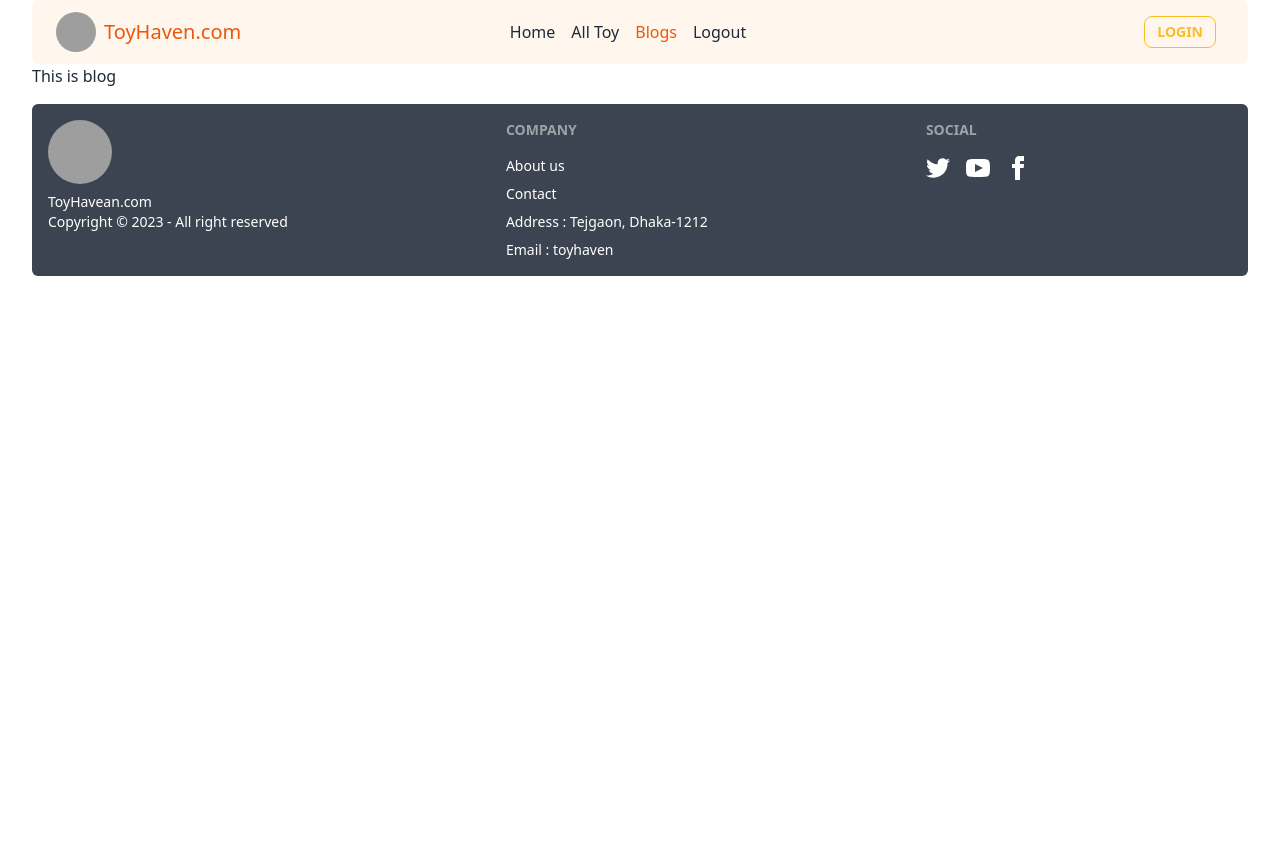
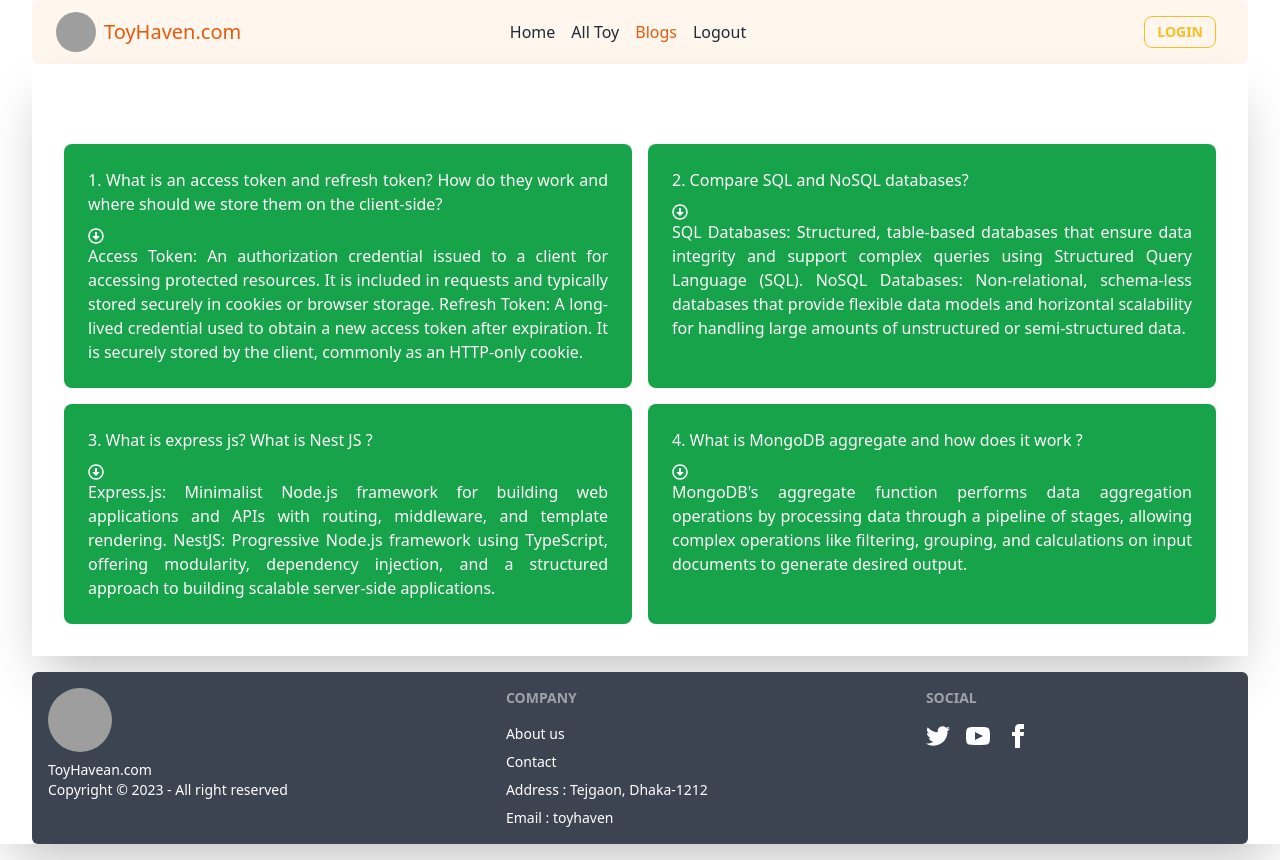
Before and after one commit to Nazmulhossain3/toy-market-client, a React (Vite) app: page /blog in a window 1280 px wide. Before the commit the page ends 800 px from the top, so only its background shows below. Built offline with nearby package versions, Linux system fonts and the light colour scheme; no server answers; grey boxes are pictures that could not be loaded.

Commit message:
seach option is added

```diff
--- a/src/Home/Home/Category.jsx
+++ b/src/Home/Home/Category.jsx
@@ -1,163 +1,143 @@
-import React, { useEffect, useState } from 'react';
-import { Tab, Tabs, TabList, TabPanel } from 'react-tabs';
+import React, { useEffect, useState } from "react";
+import { Tab, Tabs, TabList, TabPanel } from "react-tabs";
 
-import 'react-tabs/style/react-tabs.css';
+import "react-tabs/style/react-tabs.css";
 
 const Category = () => {
-    const [fuzzies,setFuzzies] = useState([])
-    const [snugglekins,setSnugglekins] = useState([])
-    const [honeyBears, setHoneyBears ] = useState([])
+  const [fuzzies, setFuzzies] = useState([]);
+  const [snugglekins, setSnugglekins] = useState([]);
+  const [honeyBears, setHoneyBears] = useState([]);
 
+  useEffect(() => {
+    fetch("http://localhost:5000/newTeddy/Fuzzy")
+      .then((res) => res.json())
+      .then((data) => {
+        setFuzzies(data);
+      });
+  }, [fuzzies]);
 
-    useEffect(()=>{
-        fetch('http://localhost:5000/newTeddy/Fuzzy')
-        .then(res => res.json())
-        .then(data => {
-            setFuzzies(data)
-        })
-    },[fuzzies])
+  useEffect(() => {
+    fetch("http://localhost:5000/newTeddy/Snugglekins")
+      .then((res) => res.json())
+      .then((data) => {
+        setSnugglekins(data);
+      });
+  }, [snugglekins]);
 
-
-    useEffect(()=>{
-        fetch('http://localhost:5000/newTeddy/Snugglekins')
-        .then(res => res.json())
-        .then(data => {
-            setSnugglekins(data)
-        })
-
-    },[snugglekins])
-
-   useEffect(()=>{
-    fetch('http://localhost:5000/newTeddy/Honey%20Bear')
-    .then(res => res.json())
-    .then(data => {
-        setHoneyBears(data)
-    })
-
-   },[honeyBears])
-
+  useEffect(() => {
+    fetch("http://localhost:5000/newTeddy/Honey%20Bear")
+      .then((res) => res.json())
+      .then((data) => {
+        setHoneyBears(data);
+      });
+  }, [honeyBears]);
 
   return (
-       <div className='bg-orange-50'>
+    <div className="bg-orange-50">
+      <h2 className=" font-bold text-center text-2xl text-orange-500">
+        Choose more Teddy Bear by Category
+      </h2>
 
-        <h2 className=' font-bold text-center text-2xl text-orange-500'>Choose more Teddy Bear by Category</h2>
-
-    <Tabs className='mb-6 p-12 text-center'>
-
-       <TabList className='text-green-500'>
+      <Tabs className="mb-6 p-12 text-center">
+        <TabList className="text-green-500">
           <Tab>Honey Bear</Tab>
           <Tab>Snugglekins</Tab>
           <Tab>Fuzzy</Tab>
         </TabList>
 
         <TabPanel>
-
-       <div className='grid md:grid-cols-3 gap-4 mt-6'>
-         {
-            honeyBears.map(honeyBear => <div className=''>
-
-
-    <div className='tab-card'>
-
+          <div className="grid md:grid-cols-3 gap-4 mt-6">
+            {honeyBears.map((honeyBear) => (
+              <div className="">
+                <div className="tab-card">
                   <div className="card card-compact w-64 bg-base-100 shadow-xl">
-  <figure><img className='object-cover h-64' src={honeyBear.photo} alt="Shoes" /></figure>
+                    <figure>
+                      <img
+                        className="object-cover h-64"
+                        src={honeyBear.photo}
+                        alt="Shoes"
+                      />
+                    </figure>
                     <div className="card-body">
                       <h2 className="card-title">name :{honeyBear.name}</h2>
                       <h2 className="card-title">price :{honeyBear.price}</h2>
                       <p className="card-title">Rating :{honeyBear.Rating}</p>
 
                       <div className="card-actions flex mx-auto w-full">
-      <button className="border-2 text-white  bg-green-500 px-6 w-64 py-2 rounded-xl">View Details</button>
+                        <button className="border-2 text-white  bg-green-500 px-6 w-64 py-2 rounded-xl">
+                          View Details
+                        </button>
                       </div>
                     </div>
                   </div>
-
                 </div>
-
-
-
-
-           </div>)
-         }
-
               </div>
-
-
+            ))}
+          </div>
         </TabPanel>
 
-
         <TabPanel>
-       <div className='grid md:grid-cols-3 gap-4 mt-6'>
-         {
-            snugglekins.map(snugglekin => <div className=''>
-
-
-    <div className='tab-card'>
-
+          <div className="grid md:grid-cols-3 gap-4 mt-6">
+            {snugglekins.map((snugglekin) => (
+              <div className="">
+                <div className="tab-card">
                   <div className="card card-compact w-64 bg-base-100 shadow-xl">
-  <figure><img className='object-cover h-64' src={snugglekin.photo} alt="Shoes" /></figure>
+                    <figure>
+                      <img
+                        className="object-cover h-64"
+                        src={snugglekin.photo}
+                        alt="Shoes"
+                      />
+                    </figure>
                     <div className="card-body">
                       <h2 className="card-title">name :{snugglekin.name}</h2>
                       <h2 className="card-title">price :{snugglekin.price}</h2>
                       <p className="card-title">Rating :{snugglekin.Rating}</p>
 
                       <div className="card-actions flex mx-auto w-full">
-      <button className="border-2 text-white  bg-green-500 px-6 w-64 py-2 rounded-xl">View Details</button>
+                        <button className="border-2 text-white  bg-green-500 px-6 w-64 py-2 rounded-xl">
+                          View Details
+                        </button>
                       </div>
                     </div>
                   </div>
-
                 </div>
-
-
-
-
-           </div>)
-         }
-
               </div>
-
-
-
+            ))}
+          </div>
         </TabPanel>
 
         <TabPanel>
-         <div className='grid md:grid-cols-3 gap-4 mt-6'>
-         {
-            fuzzies.map(fuzzy => <div className=''>
-
-
-    <div className='tab-card'>
-
+          <div className="grid md:grid-cols-3 gap-4 mt-6">
+            {fuzzies.map((fuzzy) => (
+              <div className="">
+                <div className="tab-card">
                   <div className="card card-compact w-64 bg-base-100 shadow-xl">
-  <figure><img className='object-cover h-64' src={fuzzy.photo} alt="Shoes" /></figure>
+                    <figure>
+                      <img
+                        className="object-cover h-64"
+                        src={fuzzy.photo}
+                        alt="Shoes"
+                      />
+                    </figure>
                     <div className="card-body">
                       <h2 className="card-title">name :{fuzzy.name}</h2>
                       <h2 className="card-title">price :{fuzzy.price}</h2>
                       <p className="card-title">Rating :{fuzzy.Rating}</p>
 
                       <div className="card-actions flex mx-auto w-full">
-      <button className="border-2 text-white  bg-green-500 px-6 w-64 py-2 rounded-xl">View Details</button>
+                        <button className="border-2 text-white  bg-green-500 px-6 w-64 py-2 rounded-xl">
+                          View Details
+                        </button>
                       </div>
                     </div>
                   </div>
-
                 </div>
-
-
-
-
-           </div>)
-         }
-
               </div>
-
+            ))}
+          </div>
         </TabPanel>
-
-
       </Tabs>
-
-
     </div>
   );
 };
--- a/src/component/Main.jsx
+++ b/src/component/Main.jsx
@@ -5,7 +5,7 @@ import Footer from './Pages/Footer';
 
 const Main = () => {
     return (
-        <div className='px-8'>
+        <div className='px-8 shadow-2xl'>
             <Navbar></Navbar>
            <Outlet></Outlet>
            <Footer></Footer>
--- a/src/component/Pages/AllToys.jsx
+++ b/src/component/Pages/AllToys.jsx
@@ -1,11 +1,42 @@
-import React from 'react';
+import React, { useEffect, useState } from 'react';
 import { useLoaderData } from 'react-router-dom';
 import Toy from './Toy';
 
 const AllToys = () => {
-    const toys = useLoaderData()
+
+    const [toys,setToys] = useState([])
+    const [searchText,setSearchText] = useState('')
+
+  useEffect(()=>{
+    fetch('http://localhost:5000/allTeddy')
+    .then(res => res.json())
+    .then(data => {
+      setToys(data)
+    })
+  },[])
+
+
+  const handleSearch = () => {
+  fetch(`http://localhost:5000/toySearch/${searchText}`)
+  .then(res => res.json())
+  .then(data => {
+    setToys(data)
+  })
+
+}
+
     return (
-       <div className='p-12'>
+       <div className='px-12'>
+
+    <div className="form-control p-6">
+  <div className="input-group">
+    <input type="text" onChange={(e)=> setSearchText(e.target.value)} placeholder="Search…" className="input input-bordered" />
+    <button onClick={handleSearch} className="btn btn-square">
+      <svg xmlns="http://www.w3.org/2000/svg" className="h-6 w-6" fill="none" viewBox="0 0 24 24" stroke="currentColor"><path strokeLinecap="round" strokeLinejoin="round" strokeWidth="2" d="M21 21l-6-6m2-5a7 7 0 11-14 0 7 7 0 0114 0z" /></svg>
+    </button>
+  </div>
+</div>
+
 
 
      <div className="overflow-x-auto rounded-2xl">
--- a/src/component/Pages/Blogs.jsx
+++ b/src/component/Pages/Blogs.jsx
@@ -1,11 +1,64 @@
-import React from 'react';
+import React from "react";
+import { FaRegArrowAltCircleDown } from "react-icons/fa";
 
 const Blogs = () => {
-    return (
-        <div>
-            <h2>This is blog</h2>
-        </div>
-    );
+  return (
+    <div className="grid md:grid-cols-2 gap-4 p-8 text-white shadow-2xl">
+      <div className="  p-6 text-justify bg-green-600 rounded-lg mt-12 mx-auto">
+        <p>
+          1. What is an access token and refresh token? How do they work and
+          where should we store them on the client-side?
+        </p>
+        <p className="mt-3">
+          {" "}
+          <FaRegArrowAltCircleDown></FaRegArrowAltCircleDown> Access Token: An
+          authorization credential issued to a client for accessing protected
+          resources. It is included in requests and typically stored securely in
+          cookies or browser storage. Refresh Token: A long-lived credential
+          used to obtain a new access token after expiration. It is securely
+          stored by the client, commonly as an HTTP-only cookie.
+        </p>
+      </div>
+
+      <div className=" p-6 text-justify bg-green-600 rounded-lg mt-12 mx-auto">
+        <p>2. Compare SQL and NoSQL databases?</p>
+        <p className="mt-3">
+          {" "}
+          <FaRegArrowAltCircleDown></FaRegArrowAltCircleDown>
+          SQL Databases: Structured, table-based databases that ensure data
+          integrity and support complex queries using Structured Query Language
+          (SQL). NoSQL Databases: Non-relational, schema-less databases that
+          provide flexible data models and horizontal scalability for handling
+          large amounts of unstructured or semi-structured data.
+        </p>
+      </div>
+
+      <div className=" p-6 text-justify bg-green-600 rounded-lg  mx-auto">
+        <p>3. What is express js? What is Nest JS ?</p>
+        <p className="mt-3">
+          {" "}
+          <FaRegArrowAltCircleDown></FaRegArrowAltCircleDown>
+          Express.js: Minimalist Node.js framework for building web applications
+          and APIs with routing, middleware, and template rendering. NestJS:
+          Progressive Node.js framework using TypeScript, offering modularity,
+          dependency injection, and a structured approach to building scalable
+          server-side applications.
+        </p>
+      </div>
+
+      <div className=" p-6 text-justify bg-green-600 rounded-lg  mx-auto">
+        <p>4. What is MongoDB aggregate and how does it work ?</p>
+        <p className="mt-3">
+          {" "}
+          <FaRegArrowAltCircleDown></FaRegArrowAltCircleDown>
+          MongoDB's aggregate function performs data aggregation operations by
+          processing data through a pipeline of stages, allowing complex
+          operations like filtering, grouping, and calculations on input
+          documents to generate desired output.
+        </p>
+      </div>
+    </div>
+  );
 };
 
 export default Blogs;
--- a/src/main.jsx
+++ b/src/main.jsx
@@ -33,7 +33,7 @@ const router = createBrowserRouter([
       {
         path : '/allToys',
         element : <AllToys></AllToys>,
-        loader : ()=> fetch('http://localhost:5000/allTeddy')
+
       },
       {
         path : '/myToys',
```
Also changed, not shown: src/Home/Home/Home.jsx (+5 -6 lines), src/component/Pages/Footer.jsx (+44 -6 lines). Lines whose indentation alone changed are shown as unchanged.
